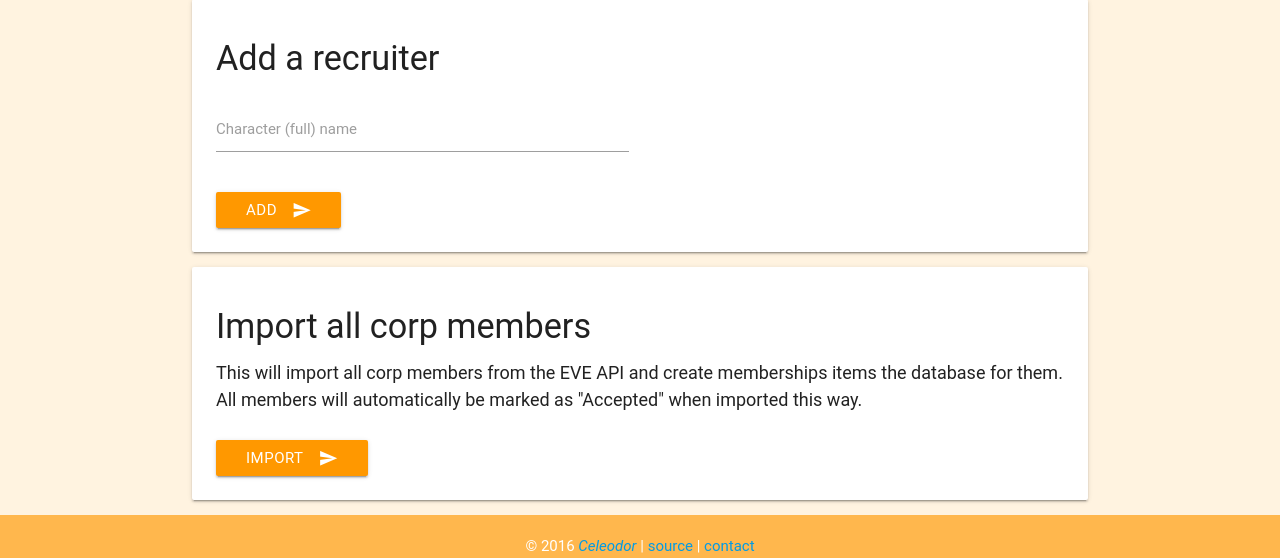
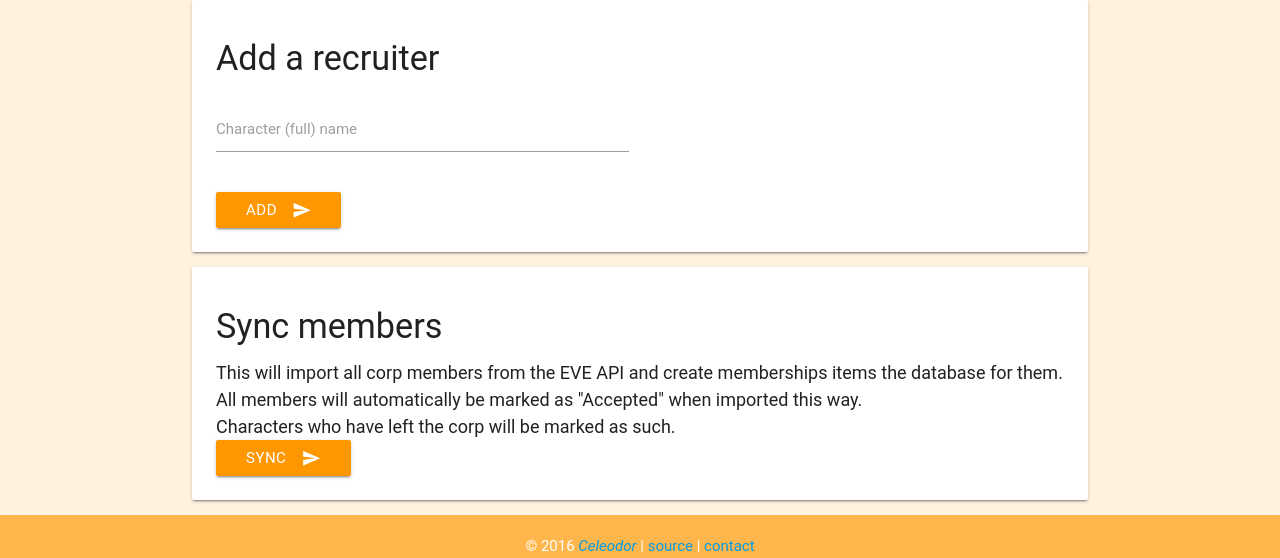
Before and after one commit to Celeo/GETIN-Auth, a Flask app: template hr/templates/admin.html in a window 1280 px wide. Shown: the part 365-923 px from the top of the page. Run offline with Flask 2, Linux system fonts and the light colour scheme; the template is opened without the code that fills it, so the values that code supplies are empty; parts of the project's set-up code (start-up, migrations or seed data) failed here and were passed over; some libraries are stand-ins or nearby versions; some web fonts are replaced.

Commit message:
Renamed import button to sync

```diff
--- a/hr/templates/admin.html
+++ b/hr/templates/admin.html
@@ -59,13 +59,14 @@
 </div>
 
 <div class="card-panel">
-    <h4>Import all corp members</h4>
+    <h4>Sync members</h4>
     <p>
         This will import all corp members from the EVE API and create
         memberships items the database for them. All members will automatically
-        be marked as "Accepted" when imported this way.<br><br>
+        be marked as "Accepted" when imported this way.<br>
+        Characters who have left the corp will be marked as such.<br>
     </p>
-    <a class="btn waves-effect waves-light orange" id="import" href="#">Import
+    <a class="btn waves-effect waves-light orange" id="import" href="#">Sync
         <i class="material-icons right">send</i>
     </a>
 </div>
```
